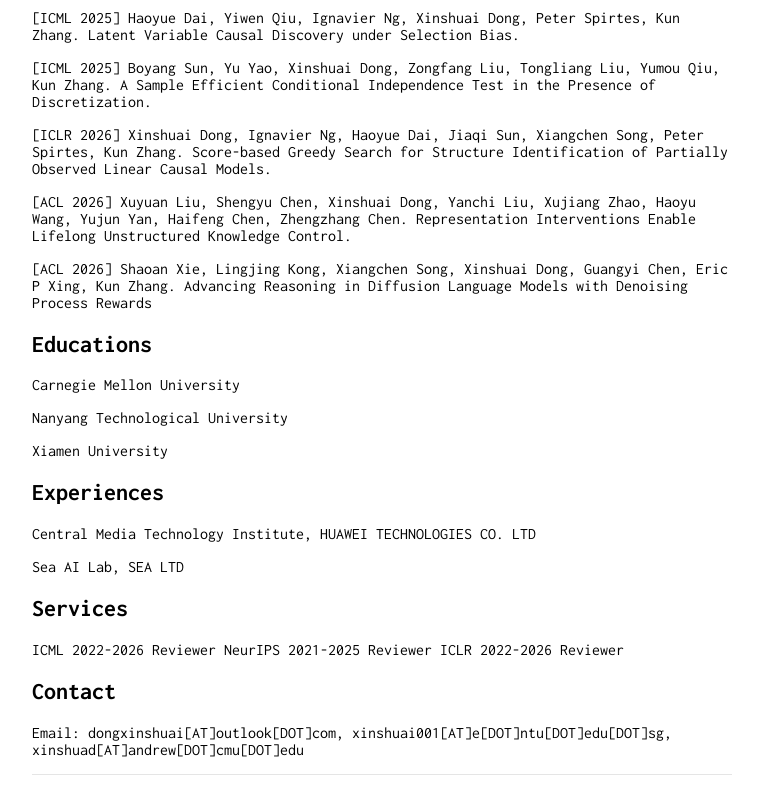
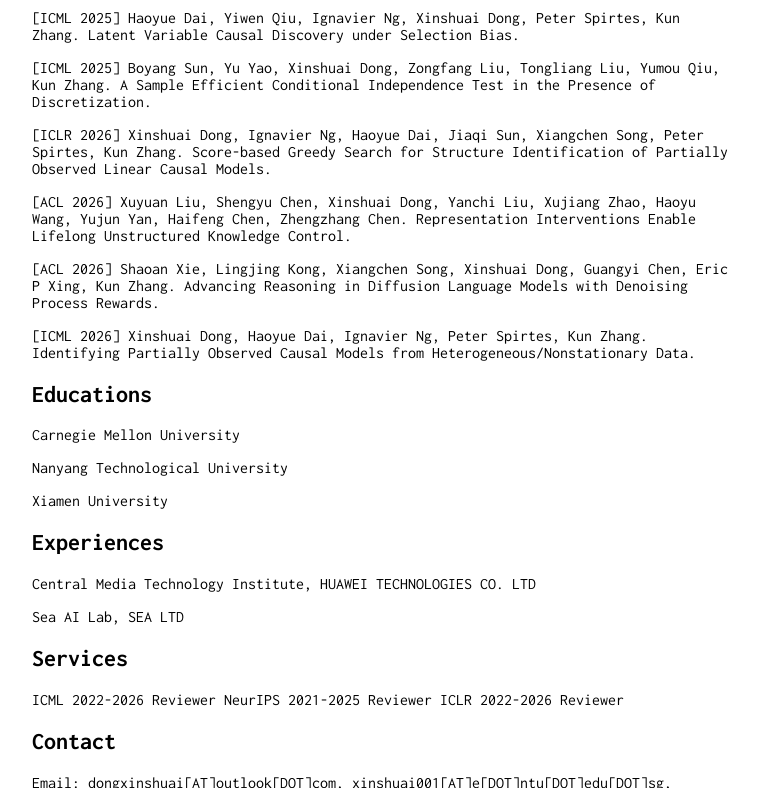
Before and after one commit to dongxinshuai/dongxinshuai.github.io, a Jekyll site: the page built from index.md, in a window 1280 px wide and 900 px high, scrolled down 1890 px, cut to the strip 0-788 px from the top of the window. Shown: the whole strip, without its empty margins (258-1021 px from the left). Built offline with Jekyll 4.4.1, drawn with Linux system fonts in a browser that asks for light colours; our own code applies the rules of GitHub Pages for plain Markdown files.

Commit message:
Update ACL 2026 entry and add ICML 2026 entry

```diff
--- a/index.md
+++ b/index.md
@@ -80,8 +80,9 @@ Temporally Disentangled Representation Learning under Unknown Nonstationarity.
 
 [ACL 2026] Xuyuan Liu, Shengyu Chen, Xinshuai Dong, Yanchi Liu, Xujiang Zhao, Haoyu Wang, Yujun Yan, Haifeng Chen, Zhengzhang Chen. Representation Interventions Enable Lifelong Unstructured Knowledge Control.
 
-[ACL 2026] Shaoan Xie, Lingjing Kong, Xiangchen Song, Xinshuai Dong, Guangyi Chen, Eric P Xing, Kun Zhang. Advancing Reasoning in Diffusion Language Models with Denoising Process Rewards
+[ACL 2026] Shaoan Xie, Lingjing Kong, Xiangchen Song, Xinshuai Dong, Guangyi Chen, Eric P Xing, Kun Zhang. Advancing Reasoning in Diffusion Language Models with Denoising Process Rewards.
 
+[ICML 2026] Xinshuai Dong, Haoyue Dai, Ignavier Ng, Peter Spirtes, Kun Zhang. Identifying Partially Observed Causal Models from Heterogeneous/Nonstationary Data.
 
 ## Educations
 
```
